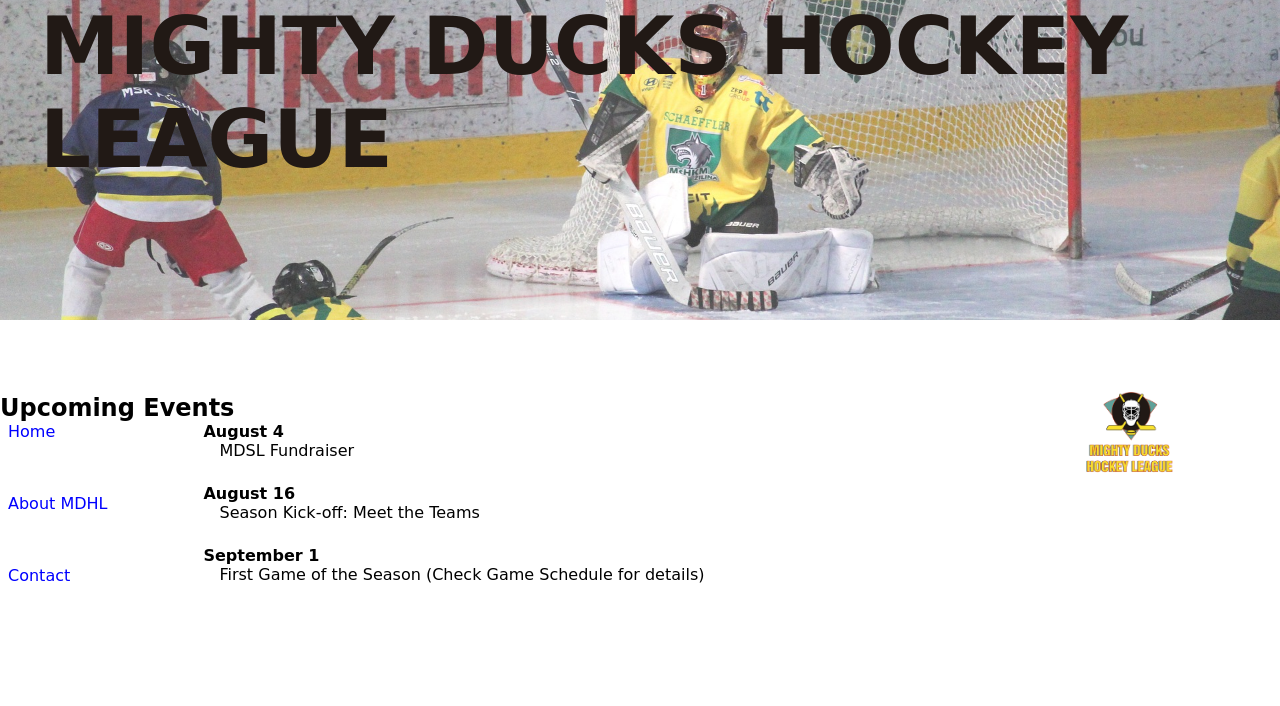
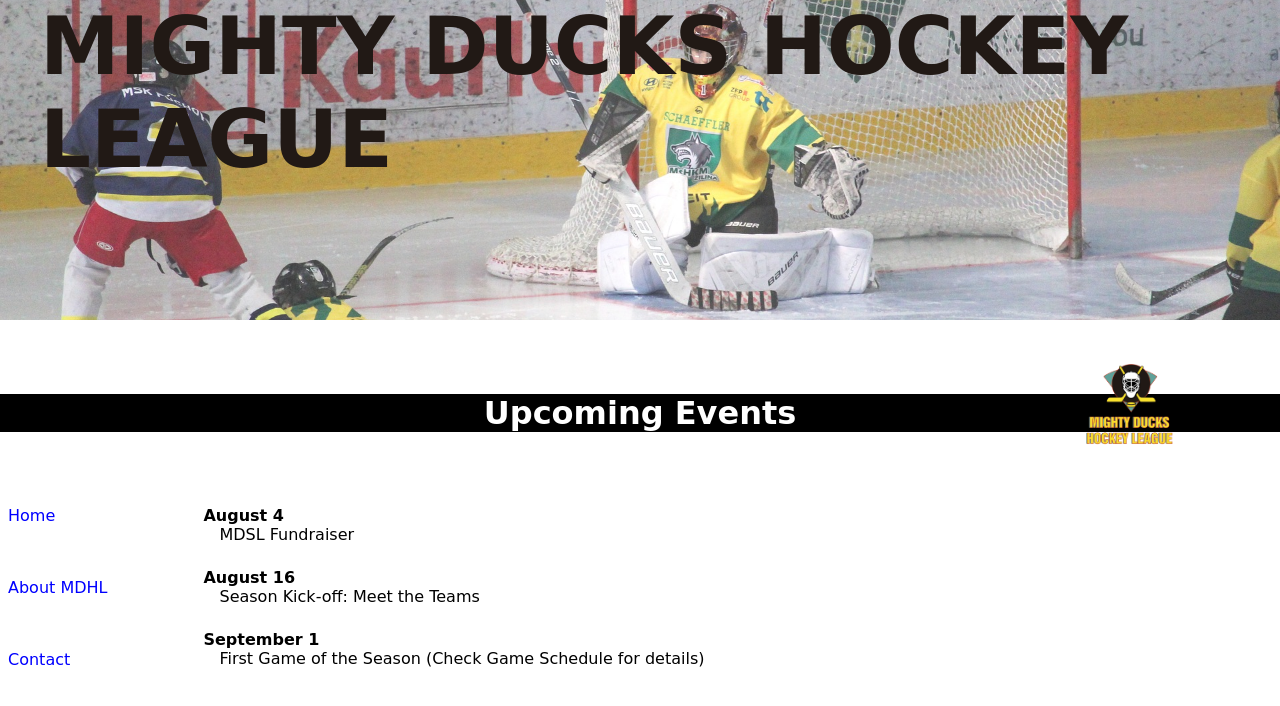
Before and after one commit to CristianMansilla/Mock_Up1-Mighty_Ducks, a plain HTML site: page index.html in a window 1280 px wide. Drawn offline with Linux system fonts and the light colour scheme; a web font is replaced by a local one.

Commit message:
:bug: Fix: Change class names

```diff
--- a/assets/css/mdhl.css
+++ b/assets/css/mdhl.css
@@ -69,19 +69,19 @@ a:active{
     /* animation: animate__pulse 5s ease infinite alternate; */
 }
 
-.container-subtittle{
+.container-subtitle{
     max-height: 5em;
     text-align: center;
     margin-bottom: 20em;
 }
 
-.subtittle{
+.subtitle{
     width: 100%;
     position: absolute;
     background-color: black;
 }
 
-.subtittle h2{
+.subtitle h2{
     font-size: 2em;
     color: white;
 }
```
